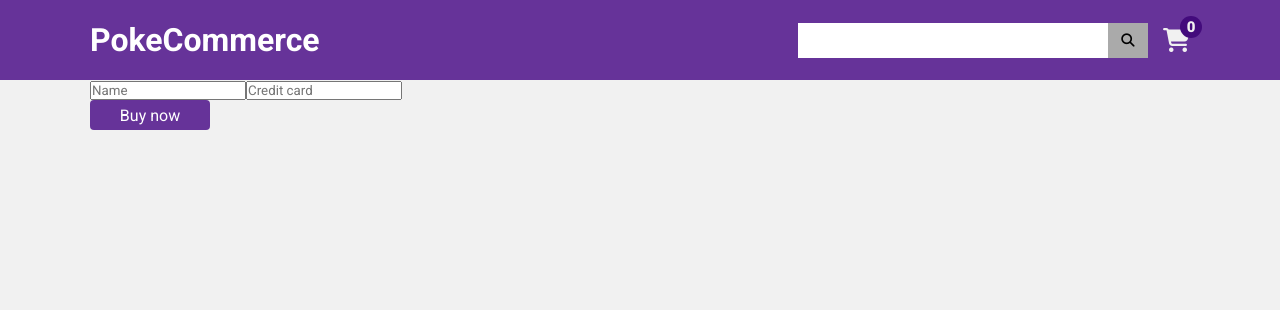
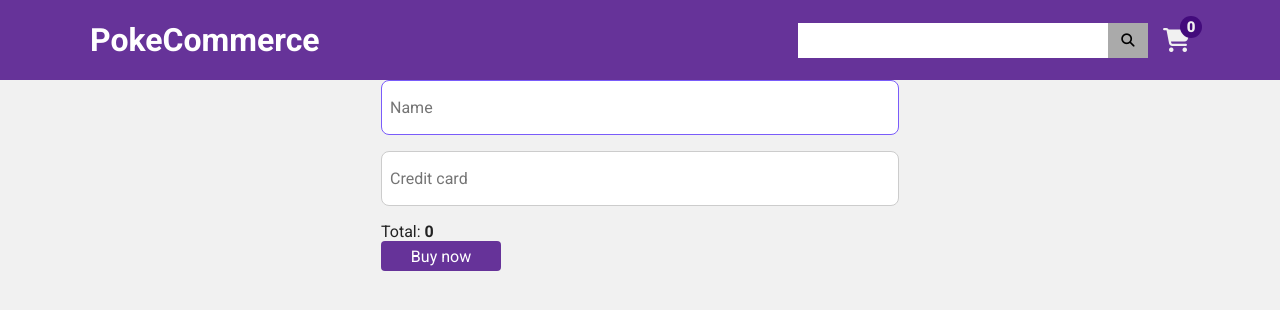
Before and after one commit to GustavoDias7/pokecommerce, a React (Create React App) app: page /checkout in a window 1280 px wide. Shown: the top 310 px of the page. Built offline with nearby package versions, Linux system fonts and the light colour scheme.

Commit message:
Create useModal hook

```diff
--- a/src/components/Cart.jsx
+++ b/src/components/Cart.jsx
@@ -22,12 +22,13 @@ const CartProduct = ({ info, onClick }) => {
 };
 
 const Cart = () => {
-  const { cart, total, removeCart, handleBuy } =
+  const { cart, total, removeCart, handleBuy, setHasCart, hasCart } =
     React.useContext(GlobalContext);
   const navegate = useNavigate();
 
   function handleClick() {
     if (handleBuy()) {
+      setHasCart(!hasCart);
       navegate("/checkout");
     }
   }
@@ -65,7 +66,7 @@ const Cart = () => {
               onClick={handleClick}
               disabled={total <= 0}
             >
-              Buy now
+              Checkout
             </button>
           </div>
         </footer>
--- /dev/null
+++ b/src/components/ModalContent.jsx
@@ -0,0 +1,14 @@
+import React from "react";
+import { Link } from "react-router-dom";
+
+const ModalContent = () => {
+  return (
+    <>
+      <h2>Success!</h2>
+      <p>Lorem ipsum dolor sit amet consectetur, adipisicing elit.</p>
+      <Link to="/">Back to the Home Page</Link>
+    </>
+  );
+};
+
+export default ModalContent;
--- /dev/null
+++ b/src/hooks/useModal.jsx
@@ -0,0 +1,44 @@
+import React from "react";
+
+const useModal = () => {
+  const [visibilidade, setVisibility] = React.useState(false);
+
+  const ModalTemplate = ({
+    element,
+    children,
+    className = "",
+    triggerClick,
+  }) => {
+    function closeOverlay(e) {
+      if (e.target === e.currentTarget) {
+        setVisibility(false);
+        trigger();
+      }
+    }
+
+    function closeButton() {
+      setVisibility(false);
+      trigger();
+    }
+
+    function trigger() {
+      if (triggerClick) triggerClick();
+    }
+
+    if (visibilidade === false) return null;
+    return (
+      <div className={`modal ${className}`} onClick={closeOverlay}>
+        <div className="content">
+          <button className="close" onClick={closeButton}>
+            X
+          </button>
+          {element || children}
+        </div>
+      </div>
+    );
+  };
+
+  return [ModalTemplate, setVisibility];
+};
+
+export default useModal;
--- a/src/index.css
+++ b/src/index.css
@@ -26,6 +26,9 @@ a {
 }
 a:hover {
   color: #555;
+}
+li {
+  list-style-type: none;
 }
 .container {
   max-width: 1100px;
@@ -98,6 +101,11 @@ a:hover {
 .gn-button:hover {
   color: #f1f1f1;
   background-color: #7c46b3;
+}
+.gn-button:disabled,
+.gn-button:hover:disabled {
+  background-color: #aaaaaa;
+  cursor: not-allowed;
 }
 
 /* === HEADER === */
@@ -259,13 +267,8 @@ a:hover {
   justify-content: space-between;
   padding: 10px 0;
 }
-.cart footer button {
+.cart footer .gn-button {
   width: 100%;
-}
-.cart footer button:disabled,
-.cart footer button:hover:disabled {
-  background-color: #aaaaaa;
-  cursor: not-allowed;
 }
 
 /* === BANNER === */
@@ -418,6 +421,51 @@ a:hover {
   margin-right: 0;
 }
 
+/* CHECKOUT */
+.checkout {
+  width: 100%;
+  max-width: 518px;
+  margin: auto;
+}
+.checkout input {
+  display: block;
+}
+.checkout input {
+  width: 100%;
+  max-width: 564px;
+  height: 55px;
+  margin-bottom: 16px;
+  border-radius: 8px;
+  border: 1px solid #ccc;
+  color: #666;
+  font-size: 1rem;
+  padding: 0 8px;
+  background-position: calc(100% - 16px) center;
+  background-repeat: no-repeat;
+  background-size: auto;
+  transition: border 0.3s;
+  outline: none;
+}
+.checkout input:focus {
+  border-color: #7a5cfa;
+}
+/* invalid input */
+.checkout input.invalid {
+  border: 1px solid #eb5757 !important;
+}
+.checkout input ~ p.invalid-message {
+  display: none;
+  position: absolute;
+  left: 8px;
+  bottom: 1px;
+  line-height: 18px;
+  color: #eb5757;
+  font-size: 0.75rem;
+}
+.checkout input.invalid ~ p.invalid-message {
+  display: block;
+}
+
 /* modal */
 .modal {
   position: fixed;
@@ -430,22 +478,17 @@ a:hover {
   display: flex;
   align-items: center;
   justify-content: center;
+  z-index: 9;
 }
 .modal .content {
-  position: absolute;
-  top: 0;
-  left: 0;
-  right: 0;
-  bottom: 0;
-  margin: auto;
+  position: relative;
+  margin: 20px;
+  width: 100%;
   max-width: 300px;
-  height: 300px;
+  height: min-content;
   background-color: #fefefe;
   border-radius: 15px;
-  display: flex;
-  align-items: center;
-  justify-content: center;
-  text-align: center;
+  padding: 20px;
   animation: popup 0.4s;
 }
 @keyframes popup {
@@ -456,7 +499,7 @@ a:hover {
     transform: scale(1.2);
   }
 }
-.modal .close-modal {
+.modal .close {
   position: absolute;
   top: 10px;
   right: 10px;
@@ -464,8 +507,22 @@ a:hover {
   height: 30px;
   border-radius: 30px;
   border: none;
-  border: 2px solid #aaa;
+  color: #555;
+  background-color: #ddd;
   cursor: pointer;
+}
+
+/* Buy Modal */
+.buy .content {
+  text-align: center;
+}
+.buy p {
+  margin: 20px 0;
+}
+.buy a {
+  display: block;
+  color: #663399;
+  text-decoration: underline;
 }
 
 @media (max-width: 768px) {
--- a/src/pages/Checkout.jsx
+++ b/src/pages/Checkout.jsx
@@ -1,16 +1,57 @@
 import React from "react";
+import ModalContent from "../components/ModalContent";
+import { GlobalContext } from "../context/GlobalContenxt";
+import useModal from "../hooks/useModal";
 
 const Checkout = () => {
+  const { total } = React.useContext(GlobalContext);
+  const [Buy, setBuy] = useModal();
+  const [Consult, setConsult] = useModal();
+  const [form, setForm] = React.useState({
+    name: "",
+    credit: "",
+  });
+
+  function handleChange({ target }) {
+    const { value, id } = target;
+    setForm({ ...form, [id]: value });
+  }
+
+  function handleSubmit(e) {
+    e.preventDefault();
+    setBuy(true);
+  }
+
   return (
-    <section className="checkout">
+    <section>
       <div className="container">
-        <form action="">
-          <input type="text" placeholder="Name" />
-          <input type="text" placeholder="Credit card" />
-          <button tyle="submit" className="gn-button">
-            Buy now
-          </button>
+        <form className="checkout" onSubmit={handleSubmit}>
+          <input
+            type="text"
+            id="name"
+            placeholder="Name"
+            value={form.name}
+            onChange={handleChange}
+            autoFocus={true}
+          />
+          <input
+            type="text"
+            id="credit"
+            placeholder="Credit card"
+            value={form.credit}
+            onChange={handleChange}
+          />
+          <p>
+            Total: <strong>{total}</strong>
+          </p>
+          <button className="gn-button">Buy now</button>
         </form>
+        <Buy
+          className="buy"
+          element={<ModalContent />}
+          triggerClick={setConsult}
+        />
+        <Consult element={<ModalContent />} />
       </div>
     </section>
   );
```
Also changed, not shown: src/components/Modal.jsx (deleted, +0 -32 lines).
